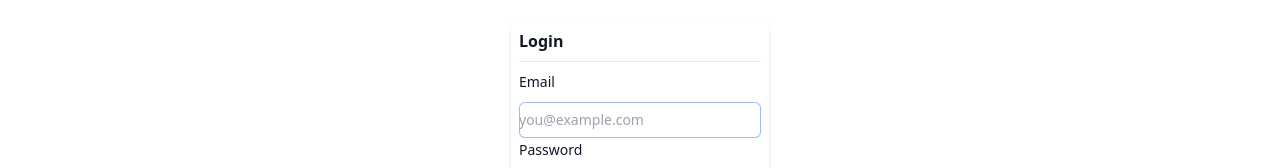
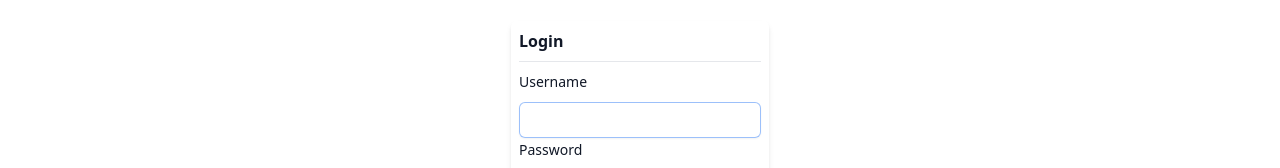
Before and after one commit to Riteshgtm12/Event-Sangrah-Front-End, a React (Vite) app: page /login in a window 1280 px wide. Shown: the part 152-320 px from the top of the page. Built offline with nearby package versions, Linux system fonts and the light colour scheme.

Commit message:
Fix Some issues for Build🔧✔️

```diff
--- a/src/context/AlertContext.tsx
+++ b/src/context/AlertContext.tsx
@@ -1,34 +1,51 @@
-import { createContext, useState } from 'react'
-export const AlertContext = createContext({});
+// AlertContext.tsx
+import { createContext, useState } from 'react';
 
-interface ShowAlertArg {
-    message: string,
-    type: "SUCCESS" | "ERROR" | "WARNING" | "INFO",
-    duration?: number,
+interface AlertOptions {
+  message?: string;
+  type?: "SUCCESS" | "ERROR" | "WARNING" | "INFO";
+  duration?: number;
 }
 
-export default function AlertContextProvider({children} : any) {
+export interface AlertContextType {
+  showAlert?: (args: AlertOptions) => void;
+  displayAlert?: boolean;
+  properties?: AlertOptions;
+  setDisplayAlert?: React.Dispatch<React.SetStateAction<boolean>>;
+}
+
+export const AlertContext = createContext<AlertContextType>({
+  showAlert: () => null,
+  displayAlert: false,
+  properties: {
+    message: "",
+    type: "ERROR",
+    duration: 2000
+  }
+
+});
+
+export default function AlertContextProvider({ children }: any) {
   const [displayAlert, setDisplayAlert] = useState(false);
-    const [properties, setProperties] = useState({});
+  const [properties, setProperties] = useState<AlertOptions>({});
 
-    const showAlert = (
-        args: ShowAlertArg
-    ) => {
-        setDisplayAlert(true)
+  const showAlert = (args: AlertOptions) => {
+    setDisplayAlert(true);
     setProperties({
       message: args.message,
       type: args.type,
-        })
+      duration: args.duration,
+    });
 
     setTimeout(() => {
-            setDisplayAlert(false)
-            setProperties({})
-        }, (args.duration ? args.duration : 2000) )
-    }
+      setDisplayAlert(false);
+      setProperties({});
+    }, args.duration ? args.duration : 2000);
+  };
 
   return (
-        <AlertContext.Provider value={{showAlert, displayAlert, properties, setDisplayAlert}}>
+    <AlertContext.Provider value={{ showAlert, displayAlert, properties, setDisplayAlert }}>
       {children}
     </AlertContext.Provider>
-    )
+  );
 }
--- a/src/pages/Login.tsx
+++ b/src/pages/Login.tsx
@@ -2,15 +2,19 @@ import Container from "../components/atoms/Container";
 import { ExclamationCircleIcon } from "@heroicons/react/20/solid";
 import Card from "../components/atoms/Card";
 import { useState } from "react";
+import axios from "axios";
+import AppAlert from "../utility/AppAlert";
 
 const Login = () => {
-  const [email, setEmail] = useState('');
+  const appAlert = AppAlert()!;
+
+  const [username, setUsername] = useState('');
   const [password, setPassword] = useState('');
   const [invalidEmailError, setInvalidEmailError] = useState('');
   const [invalidPasswordError, setInvalidPasswordError] = useState('');
 
-  const handleEmailChange = (ev: any) => {
-    setEmail(ev.target.value);
+  const handleUsernameChange = (ev: any) => {
+    setUsername(ev.target.value);
   }
 
   const handlePasswordChange = (ev: any) => {
@@ -25,12 +29,12 @@ const Login = () => {
   const handleLogin = () => {
     resetErrorMsgs();
 
-    if (email.length == 0) {
+    if (username.length == 0) {
       setInvalidEmailError('Empty Email')
       return
     }
-    const emailRegex = /^[^\s@]+@[^\s@]+\.[^\s@]+$/;
-    if (!emailRegex.test(email)) {
+    const usernameRegex = /^[A-Za-z][A-Za-z0-9_]{1,29}$/
+    if (!usernameRegex.test(username)) {
       setInvalidEmailError('Wrong Email Format')
       return
     }
@@ -40,6 +44,20 @@ const Login = () => {
     }
 
     // API Call
+    axios.post(`${import.meta.env.VITE_BASE_URL}/api/v1/auth/login`, {
+      username: username,
+      password: password
+    })
+    .then((response) => {
+      if (response.status == 200) {
+        if (appAlert && appAlert.showAlert)
+          appAlert?.showAlert({message: "User Logged In", type: "SUCCESS", duration: 5000});
+      }
+    })
+    .catch((err) => {
+      if (appAlert && appAlert.showAlert)
+        appAlert?.showAlert({message: err.response.data.error, type: "ERROR", duration: 5000});
+    })
   }
 
   return (
@@ -50,22 +68,22 @@ const Login = () => {
         </div>
         <div className="mx-auto">
           <label
-            htmlFor="email"
+            htmlFor="username"
             className="block text-sm font-medium leading-6 text-gray-900"
           >
-            Email
+            Username
           </label>
           <div className="relative mt-2 rounded-md shadow-sm">
             <input
-              type="email"
-              name="email"
-              id="email"
+              type="text"
+              name="username"
+              id="username"
               className={`${invalidEmailError ? "text-red-900 ring-red-300 placeholder:text-red-300 focus:ring-red-500" : "" } block w-full rounded-md border-0 py-1.5 pr-10 ring-1 ring-inset focus:ring-2 focus:ring-inset sm:text-sm sm:leading-6`}
-              placeholder="you@example.com"
+              placeholder=""
               aria-invalid="true"
               aria-describedby="email-error"
-              value={email}
-              onChange={handleEmailChange}
+              value={username}
+              onChange={handleUsernameChange}
             />
             { invalidEmailError && (
               <div className="pointer-events-none absolute inset-y-0 right-0 flex items-center pr-3">
--- a/src/pages/Signup.tsx
+++ b/src/pages/Signup.tsx
@@ -4,7 +4,6 @@ import Card from "../components/atoms/Card";
 import { useState } from "react";
 import axios from "axios";
 import AppAlert from "../utility/AppAlert";
-import { Navigate } from "react-router-dom";
 
 const Signup = () => {
   const appAlert = AppAlert();
@@ -19,7 +18,6 @@ const Signup = () => {
   const [invalidEmailError, setInvalidEmailError] = useState('');
   const [invalidUserNameError, setInvalidUserNameError] = useState('');
   const [invalidPasswordError, setInvalidPasswordError] = useState('');
-  const [redirect , setRedirect] = useState(false);
 
   const handleNameChange = (ev: any) => {
     setName(ev.target.value);
@@ -93,20 +91,18 @@ const Signup = () => {
     })
     .then((response) => {
       if (response.status == 201) {
-        appAlert?.showAlert({message: "User Created", type: "SUCCESS", duration: 5000});
-        setRedirect(true);
+        if (appAlert && appAlert.showAlert)
+          appAlert?.showAlert({message: "User Created", type: "SUCCESS", duration: 5000});
       }
     })
     .catch((err) => {
       if (err.response.status == 400) {
-        appAlert?.showAlert({message: err.response.data.error, type: "ERROR", duration: 5000});
-        setRedirect(false);
+        if (appAlert && appAlert.showAlert)
+          appAlert?.showAlert({message: err.response.data.error, type: "ERROR", duration: 5000});
       }
     })
   }
-  if (redirect) {
-    return <Navigate to={'/login'} />;
-  }
+
   return (
     <Container>
       <Card customCss="mx-auto my-14">
--- a/src/utility/AppAlert.tsx
+++ b/src/utility/AppAlert.tsx
@@ -1,6 +1,9 @@
 import { useContext } from "react";
 import { AlertContext } from "../context/AlertContext";
 
-const AppAlert = () => useContext(AlertContext);
+const AppAlert = () => {
+    const {displayAlert, properties, showAlert } = useContext(AlertContext);
+    return {displayAlert, properties, showAlert};
+};
 
 export default AppAlert;
```
Lines whose indentation alone changed are shown as unchanged.
